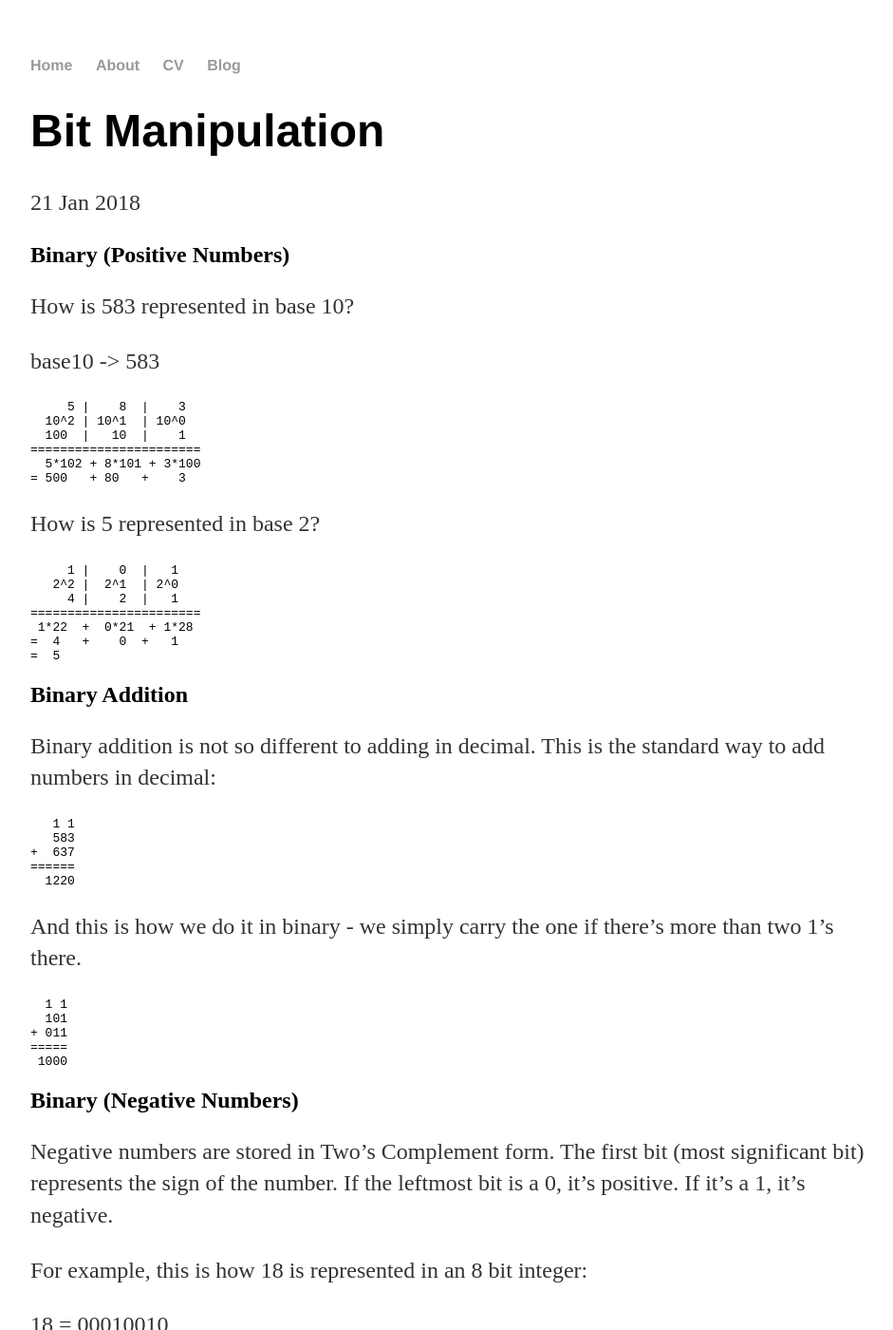
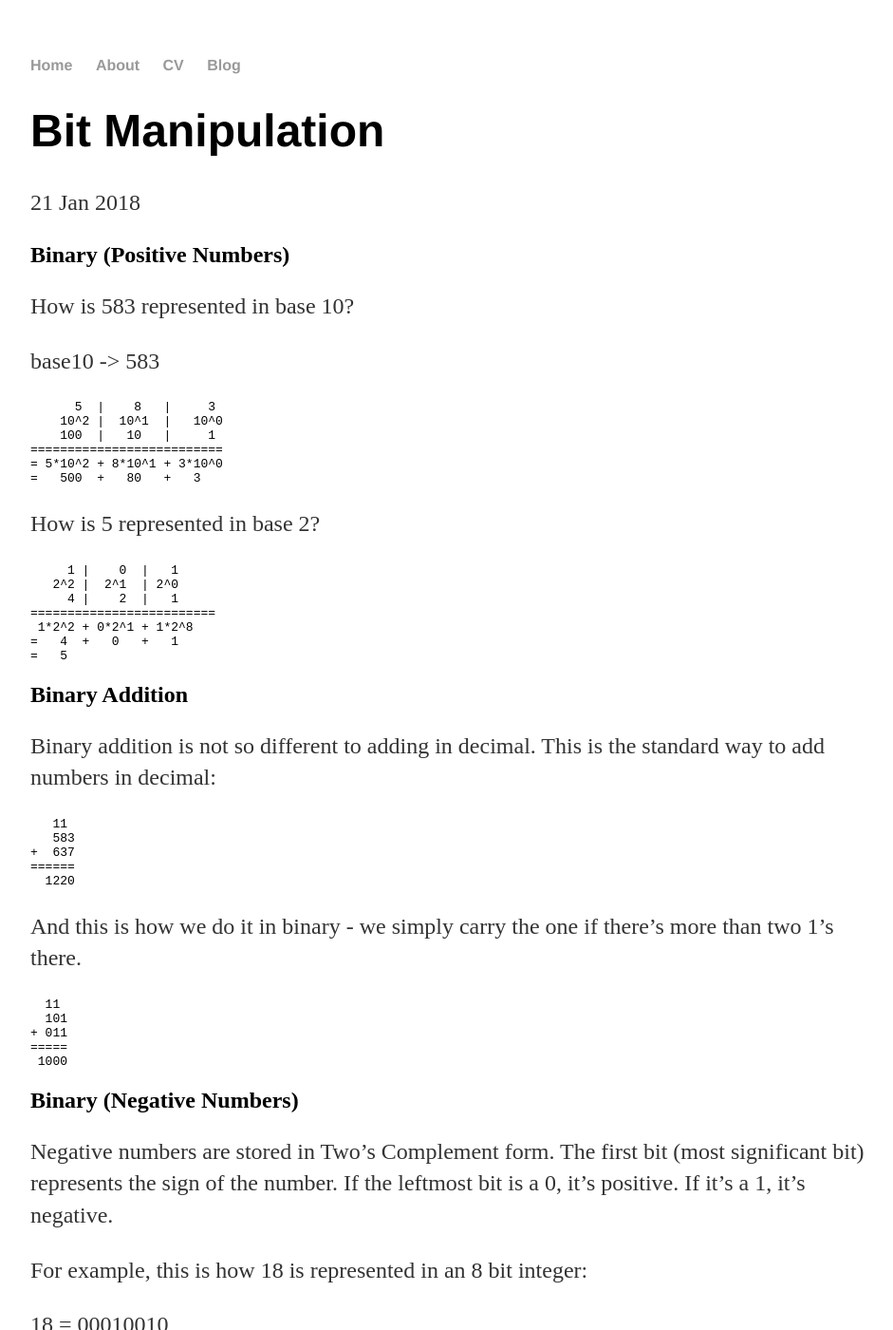
Before and after one commit to Sebbenbear/sebbenbear.github.io, a Jekyll site: the page built from _posts/2018-1-21-bit-manipulation.md, in a window 1280 px wide and 1400 px high. Shown: the whole window at 95% size, without its empty margins (160-1101 px from the left). Built offline with Jekyll 4.4.1, drawn with Linux system fonts in a browser that asks for light colours.

Commit message:
Fix additional number formatting issues due to subscripts

````diff
--- a/_posts/2018-1-21-bit-manipulation.md
+++ b/_posts/2018-1-21-bit-manipulation.md
@@ -10,12 +10,12 @@ How is 583 represented in base 10?
 base10 -> 583
 
 ```
-     5 |    8  |    3
-  10^2 | 10^1  | 10^0
-  100  |   10  |    1
-=======================
-  5*102 + 8*101 + 3*100
-= 500   + 80   +    3
+      5  |    8   |     3
+    10^2 |  10^1  |   10^0
+    100  |   10   |     1
+==========================
+= 5*10^2 + 8*10^1 + 3*10^0
+=   500  +   80   +   3
 ```
 
 How is 5 represented in base 2?
@@ -24,10 +24,10 @@ How is 5 represented in base 2?
      1 |    0  |   1
    2^2 |  2^1  | 2^0
      4 |    2  |   1
-=======================
- 1*22  +  0*21  + 1*28
-=  4   +    0  +   1
-=  5
+=========================
+ 1*2^2 + 0*2^1 + 1*2^8
+=   4  +   0   +   1
+=   5
 ```
 
 ## Binary Addition
@@ -36,7 +36,7 @@ Binary addition is not so different to adding in decimal.
 This is the standard way to add numbers in decimal:
 
 ```
-   1 1
+   11
    583
 +  637
 ======
@@ -46,7 +46,7 @@ This is the standard way to add numbers in decimal:
 And this is how we do it in binary - we simply carry the one if there’s more than two 1’s there.
 
 ```
-  1 1
+  11
   101
 + 011
 =====
````
